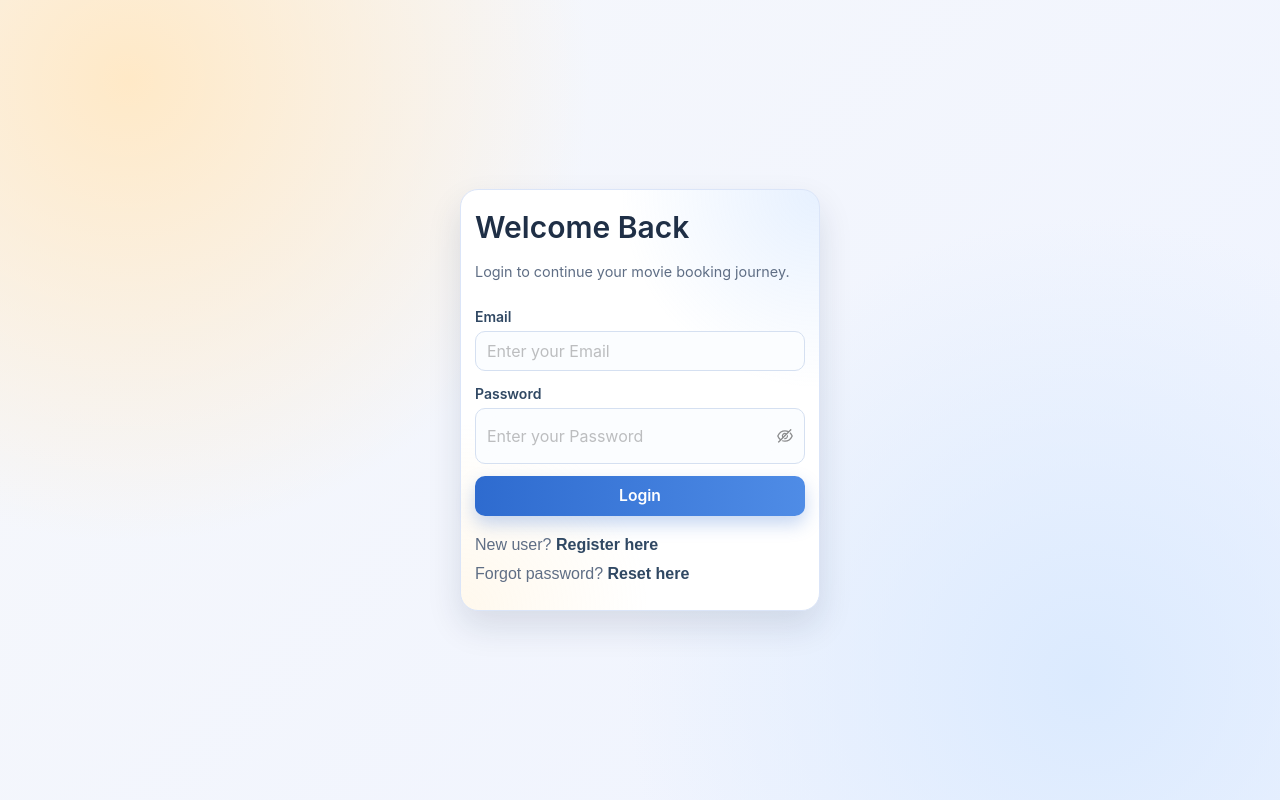
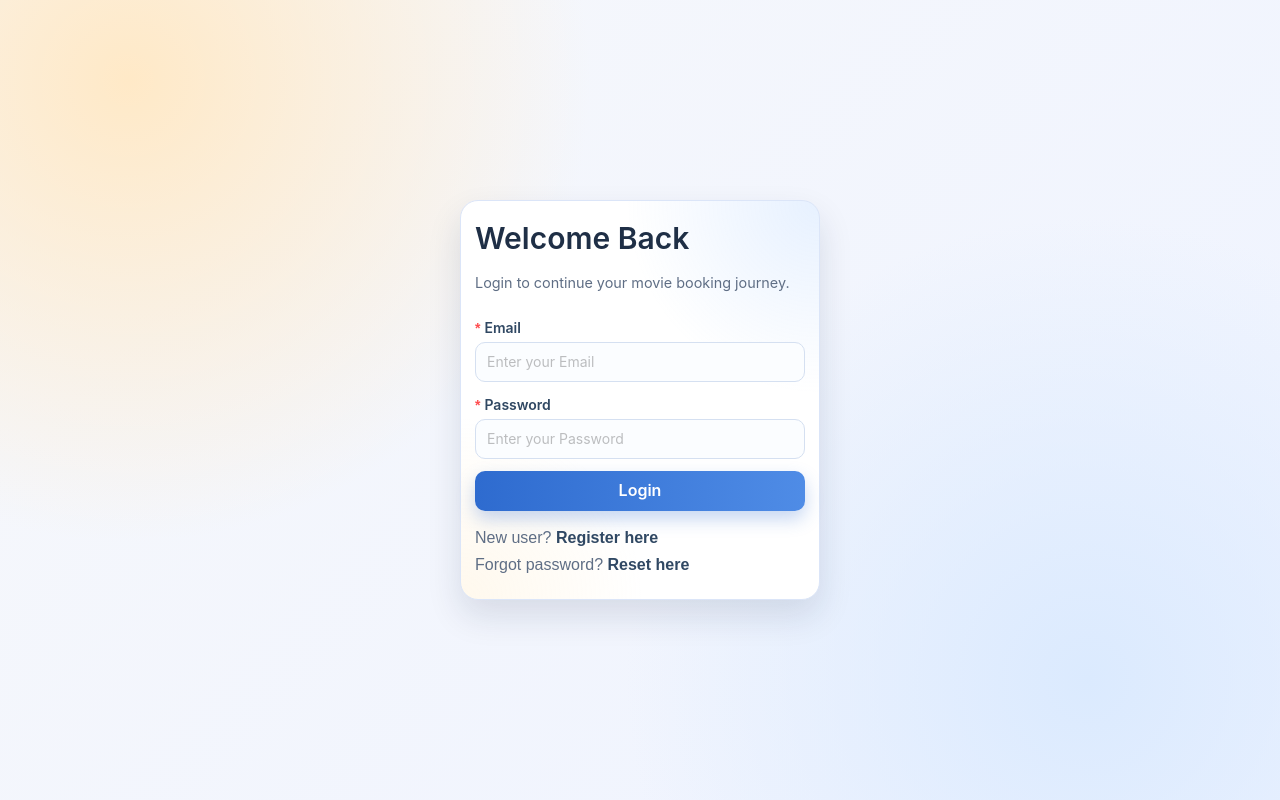
Before and after one commit to tajinder2610/Book-Tamasha-For-Me, a React (Vite) app in the folder client/: page /login in a window 1280 px wide. Built offline with nearby package versions, Linux system fonts and the light colour scheme.

Commit message:
Revert "deploy 6"
This reverts commit 0a09d2a15d1bfbc45a57c784b32f6215723805ea.

```diff
--- a/client/src/App.css
+++ b/client/src/App.css
@@ -847,23 +847,6 @@ hr {
   background-color: #fbfdff;
 }
 
-.auth-card-login .auth-form .ant-input,
-.auth-card-login .auth-form .ant-input-affix-wrapper {
-  border-radius: 10px;
-  border-color: #d5e0f1;
-  background-color: #fbfdff;
-}
-
-.auth-card-login .auth-form .ant-input-affix-wrapper {
-  min-height: 40px;
-}
-
-.auth-card-login .auth-form .ant-input-affix-wrapper:focus,
-.auth-card-login .auth-form .ant-input-affix-wrapper-focused {
-  border-color: #8fb4f5;
-  box-shadow: 0 0 0 2px rgba(73, 129, 223, 0.14);
-}
-
 .auth-card-login .auth-form input:focus,
 .auth-card-login .auth-form input:focus-visible {
   border-color: #8fb4f5;
@@ -922,12 +905,6 @@ hr {
   color: #304863;
 }
 
-.auth-login-form .ant-form-item-explain-error {
-  font-size: 0.8rem;
-  margin-top: 3px;
-  line-height: 1.2;
-}
-
 .auth-form .ant-btn-primary {
   border-radius: 10px;
   height: 44px;
@@ -936,7 +913,7 @@ hr {
 }
 
 .auth-links p {
-  margin: 4px 0;
+  margin: 2px 0;
   color: #5f6e85;
 }
 
--- a/client/src/pages/Login/index.jsx
+++ b/client/src/pages/Login/index.jsx
@@ -43,13 +43,7 @@ function Login() {
           </Typography.Paragraph>
         </div>
 
-        <Form
-          layout="vertical"
-          onFinish={onFinish}
-          className="auth-form auth-login-form"
-          validateTrigger="onBlur"
-          requiredMark={false}
-        >
+        <Form layout="vertical" onFinish={onFinish} className="auth-form">
           <Form.Item
             label="Email"
             name="email"
@@ -59,12 +53,7 @@ function Login() {
               { type: "email", message: "Please enter a valid email" }
             ]}
           >
-            <Input
-              type="email"
-              size="large"
-              autoComplete="email"
-              placeholder="Enter your Email"
-            />
+            <Input type="email" placeholder="Enter your Email" />
           </Form.Item>
 
           <Form.Item
@@ -73,19 +62,15 @@ function Login() {
             className="d-block"
             rules={[{ required: true, message: "Password is required" }]}
           >
-            <Input.Password
-              size="large"
-              autoComplete="current-password"
-              placeholder="Enter your Password"
-            />
+            <Input type="password" placeholder="Enter your Password" />
           </Form.Item>
 
           <Form.Item className="d-block">
             <Button
               type="primary"
-              size="large"
               block
               htmlType="submit"
+              style={{ fontSize: "1rem", fontWeight: "600" }}
             >
               Login
             </Button>
```
